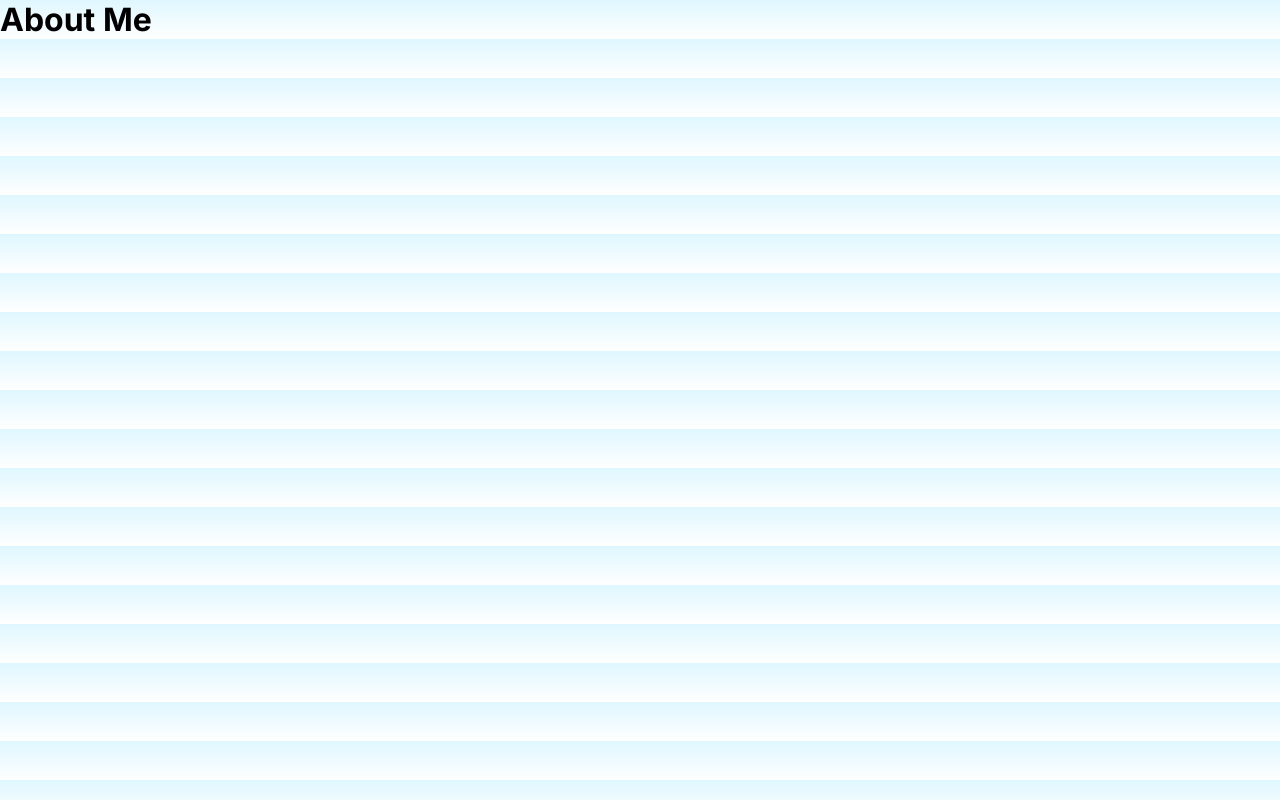
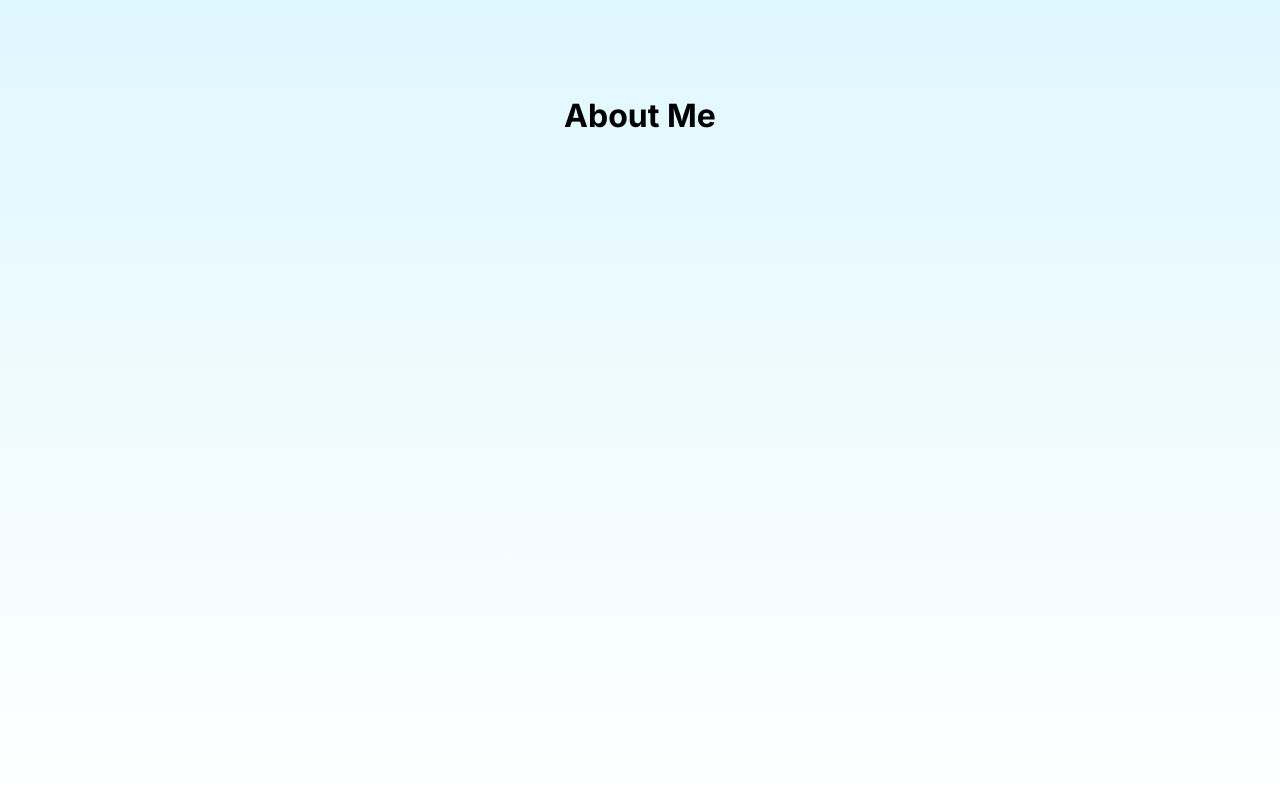
Before and after one commit to alexbnewman/alexbnewman.github.io, a Next.js app: page /about in a window 1280 px wide. Built offline with nearby package versions, Linux system fonts and the light colour scheme.

Commit message:
Small update for background

```diff
--- /dev/null
+++ b/src/app/about/page.module.css
@@ -0,0 +1,8 @@
+.main {
+    display: flex;
+    flex-direction: column;
+    justify-content: space-between;
+    align-items: center;
+    padding: 6rem;
+    min-height: 100vh;
+}
--- a/src/app/about/page.tsx
+++ b/src/app/about/page.tsx
@@ -1,9 +1,11 @@
+import styles from "./page.module.css";
+
 export default function About() {
   return (
-    <main>
-        <div>
-            <h1>About Me</h1>
-        </div>
-
+    <main className={styles.main}>
+      <div>
+        <h1>About Me</h1>
+      </div>
     </main>
-  )}
+  );
+}
```
